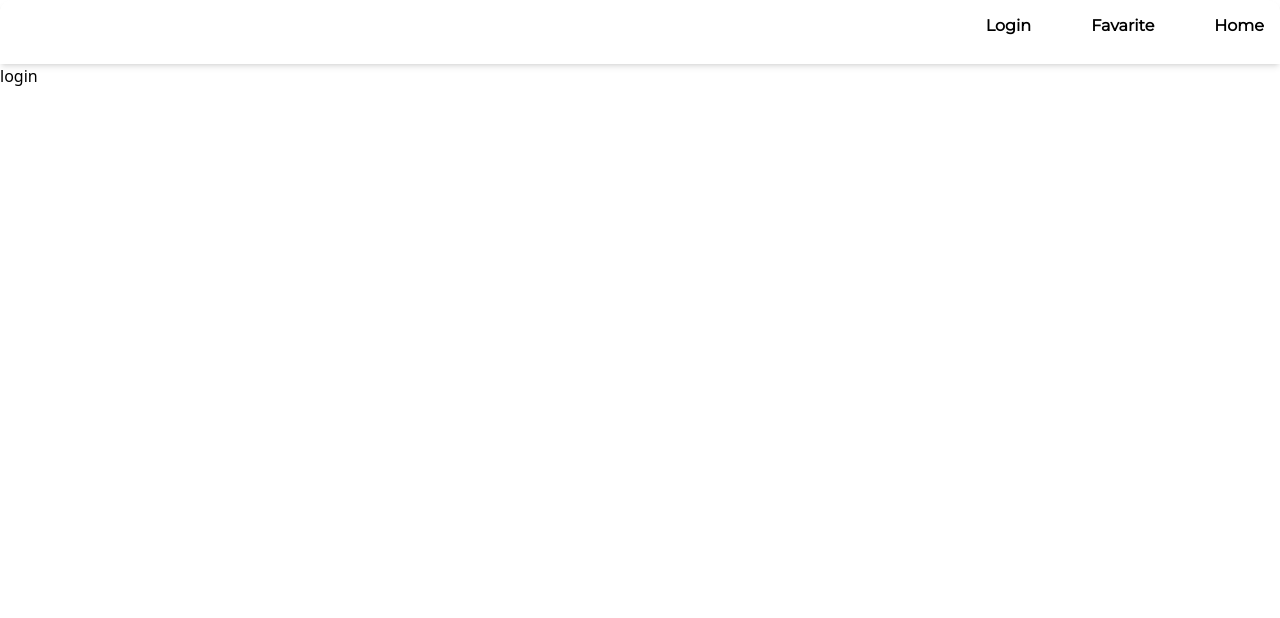
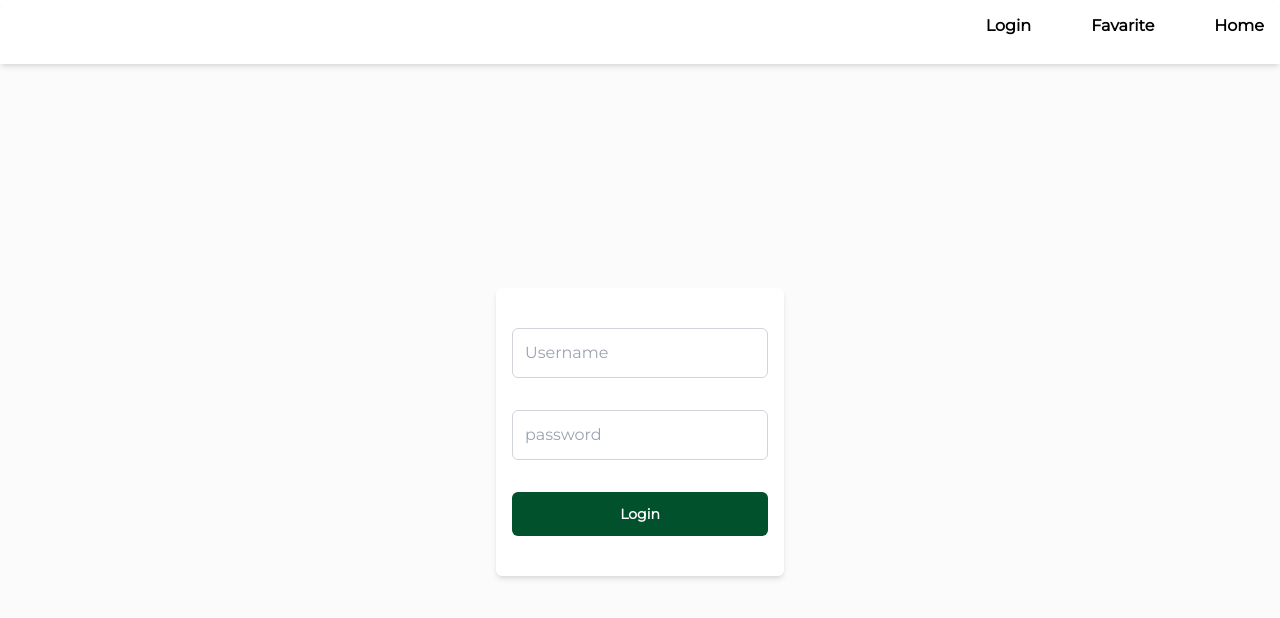
Before and after one commit to AmirH-Hemati/shop, a React (Vite) app: page /login in a window 1280 px wide. Shown: the top 618 px of the page. Built offline with nearby package versions, Linux system fonts and the light colour scheme; some icons are missing; the HTML template or start-up script is replaced by a standard one.

Commit message:
create login page

```diff
--- a/src/page/Login.jsx
+++ b/src/page/Login.jsx
@@ -1,5 +1,27 @@
 function Login() {
-  return <div>login</div>;
+  return (
+    <div className="font-montserrat bg-[#FBFBFB] w-full h-full flex flex-col  justify-center items-center">
+      <form className="flex flex-col gap-2 bg-white shadow-md  rounded-md p-4 justify-evenly md:w-72 aspect-square">
+        <input
+          type="text"
+          placeholder="Username"
+          className="p-3 rounded-md bg-transparent border-gray-300 border border-1 "
+        />
+
+        <input
+          type="password"
+          placeholder="password"
+          className="p-3 rounded-md bg-transparent border-gray-300 border border-1"
+        />
+        <button
+          className="bg-[#00512c] text-white text-sm font-semibold p-3 rounded-md"
+          type="submit"
+        >
+          Login
+        </button>
+      </form>
+    </div>
+  );
 }
 
 export default Login;
```
